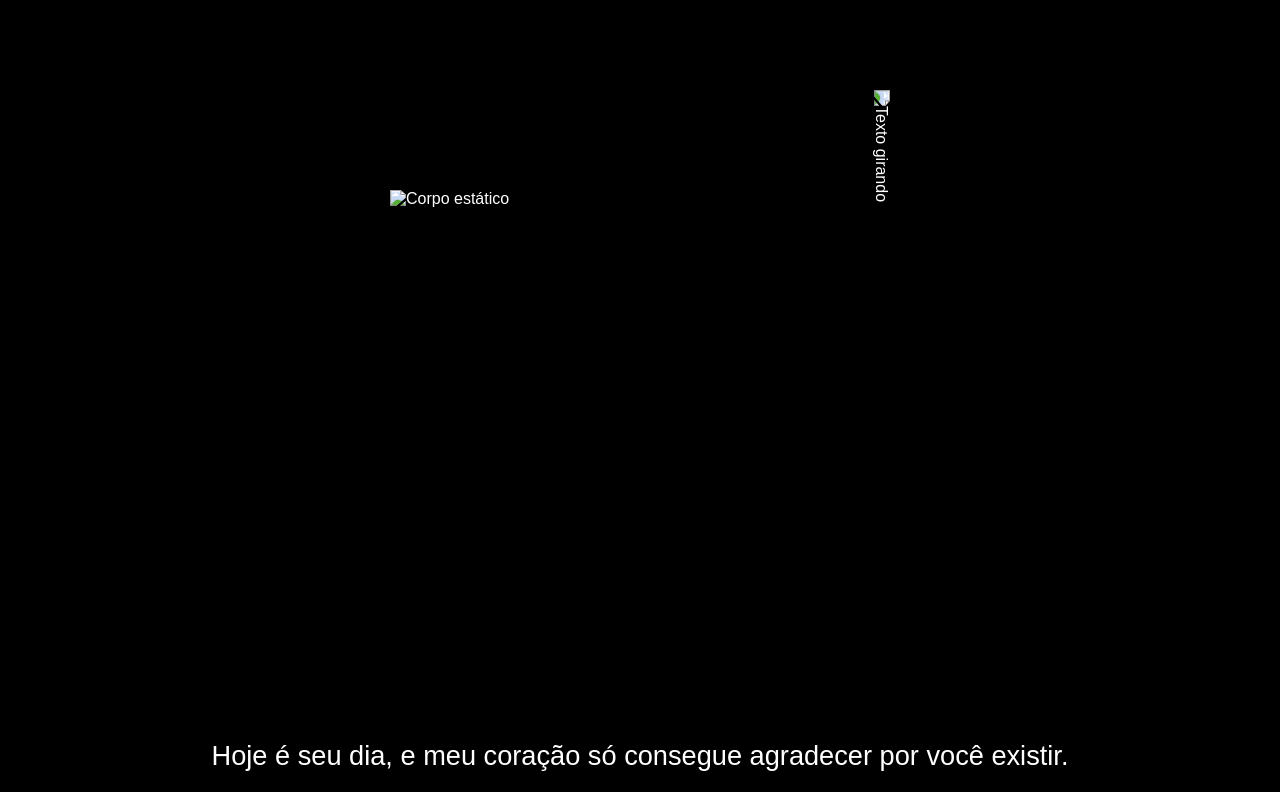
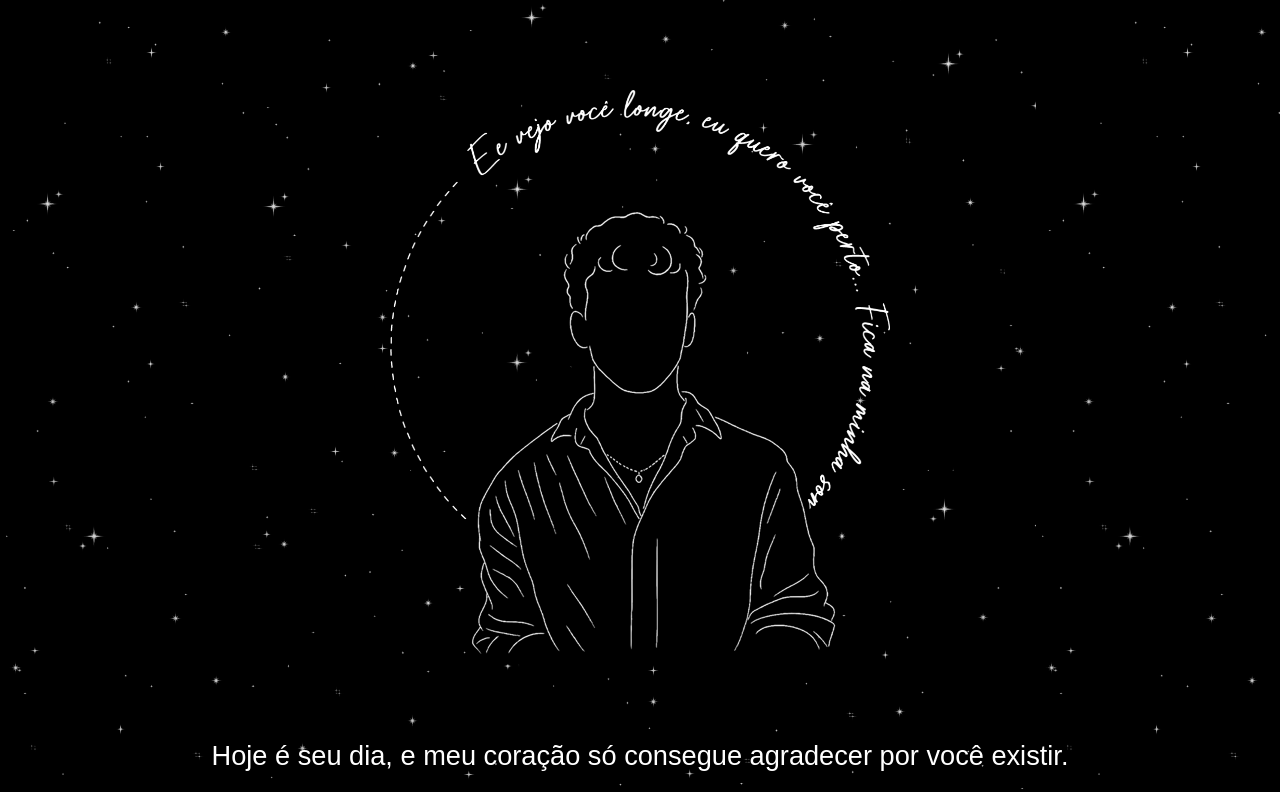
Before and after one commit to MateusMiguel-Dev/Aniversary, a plain HTML site: page index.html in a window 1280 px wide. Shown: the top 792 px of the page. Drawn offline with Linux system fonts and the light colour scheme.

Commit message:
Update index.html

```diff
--- a/index.html
+++ b/index.html
@@ -19,7 +19,7 @@
       padding-top: 150px;
       background-color: black;
       color: white;
-      background-image: url("img/fundo.png");
+      background-image: url("fundo.png");
       font-family: 'Great Vibes', cursive;
       overflow-x: hidden;
     }
@@ -101,8 +101,8 @@
 <body>
   <main>
     <section class="visual">
-      <img src="img/texto.png" alt="Texto girando" class="girando" />
-      <img src="img/corpo.png" alt="Corpo estático" class="corpo" />
+      <img src="texto.png" alt="Texto girando" class="girando" />
+      <img src="corpo.png" alt="Corpo estático" class="corpo" />
     </section>
 
     <div class="mensagem">Hoje é seu dia, e meu coração só consegue agradecer por você existir.</div>
```
